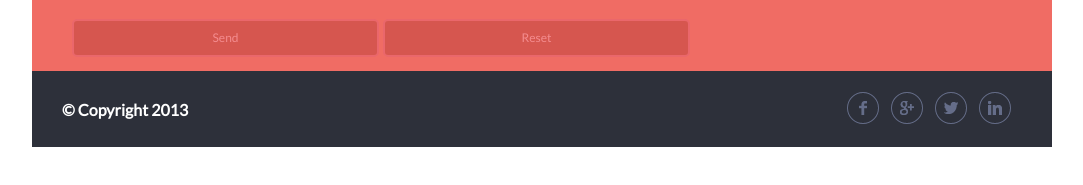
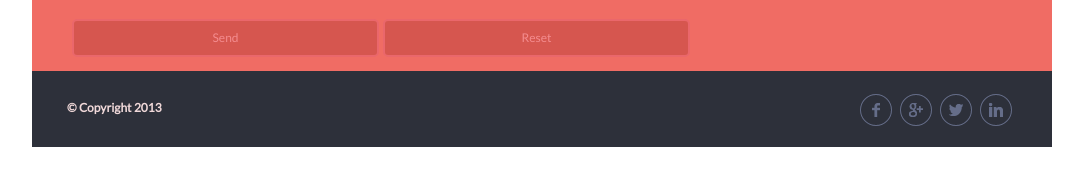
Before and after one commit to SergeyShapkarin/singolo, a plain HTML site: page singolo3.html in a window 1280 px wide. Shown: the part 583-768 px from the top of the page, without its empty margins (98-1181 px from the left). Drawn offline with Linux system fonts and the light colour scheme.

Commit message:
fix: singolo3.html

```diff
--- a/assets/css/singolo3.css
+++ b/assets/css/singolo3.css
@@ -176,7 +176,14 @@
   width: auto;;
   display: flex;
   align-items: center;
-  margin-left: 30px;
+  margin-left: 35px;
+  margin-bottom: 3px;
+  font-size: 12px;
+  line-height: 22px;
+  color: #f0d8d9;
+  font-family: "Lato";
+  font-weight: 400;
+  text-align: left;
 }
 
 .footer__social {
@@ -188,18 +195,22 @@
 }
 
 .footer__social__linkedin {
-  margin-right: 10px;
+  margin-right: 9px;
+  margin-top: 4px;
 }
 
 .footer__social__twitter {
-  margin-right: 10px;
+  margin-right: 6px;
+  margin-top: 4px;
 }
 
 .footer__social__google {
-  margin-right: 10px;
+  margin-right: 6px;
+  margin-top: 4px;
 }
 
 .footer__social__facebook {
-  margin-right: 10px;
+  margin-right: 6px;
+  margin-top: 4px;
 }
 /*-------------GARBAGE-------------*/
```
